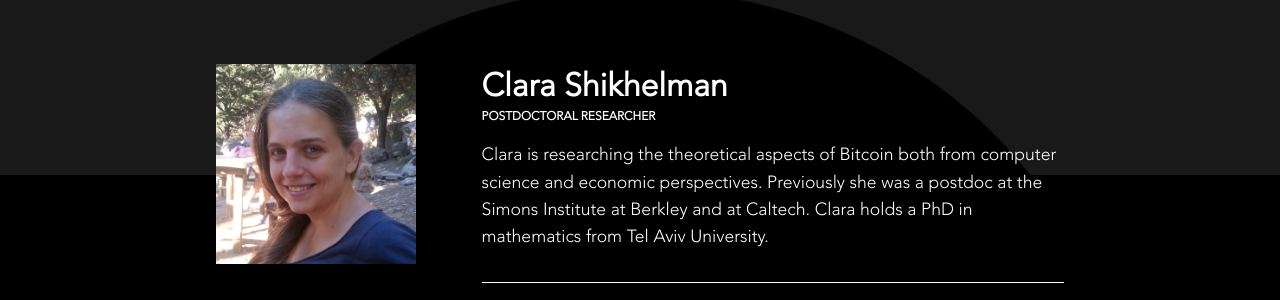
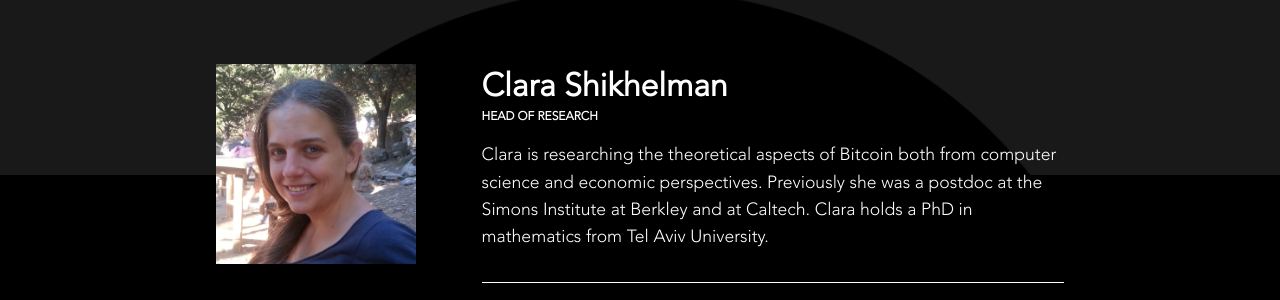
Before and after one commit to furszy/chaincodelabs.github.io, a Jekyll site: the page built from team.html, in a window 1280 px wide and 900 px high, scrolled down 1473 px. Shown: the part 152-452 px from the top of the window. Built offline with Jekyll 4.4.1, drawn with Linux system fonts in a browser that asks for light colours.

Commit message:
Update team.yml (#56)

```diff
--- a/_data/team.yml
+++ b/_data/team.yml
@@ -20,7 +20,7 @@
   image: assets/images/pieter-wuille.jpg
   alt: Picture of Pieter Wuille
 - name: Clara Shikhelman
-  title: Postdoctoral Researcher
+  title: Head of Research
   description: Clara is researching the theoretical aspects of Bitcoin both from computer science and economic perspectives. Previously she was a postdoc at the Simons Institute at Berkley and at Caltech. Clara holds a PhD in mathematics from Tel Aviv University.
   social: "@ClaraShik"
   link: https://twitter.com/ClaraShik
```
